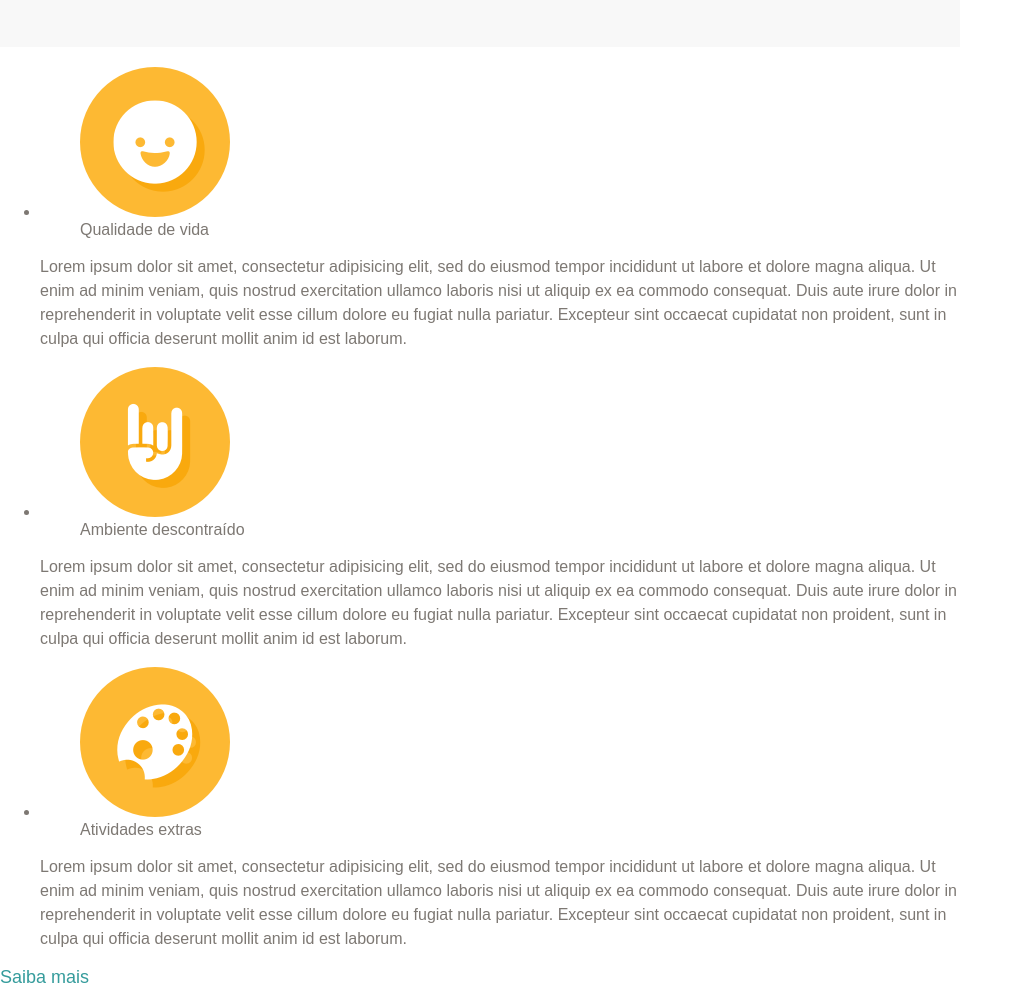
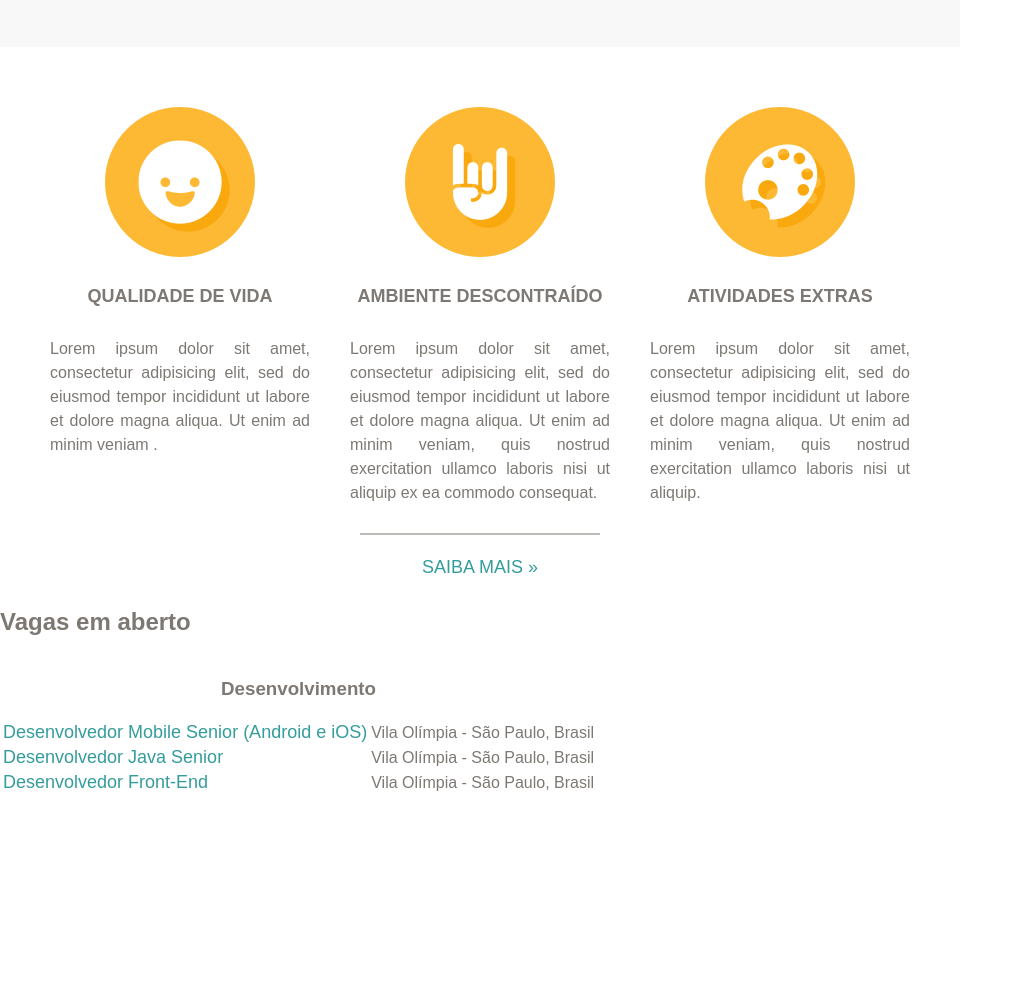
Before and after one commit to manuelbertelli/trabalhe-elo7, a plain HTML site: page index.html in a window 1280 px wide. Shown: the part 1240-2230 px from the top of the page, without its empty margins (0-1018 px from the left). After the commit the page ends 2036 px from the top, so only its background shows below. Drawn offline with Linux system fonts and the light colour scheme; a web font is replaced by a local one.

Commit message:
Styles for diferenciais section

```diff
--- a/css/style.css
+++ b/css/style.css
@@ -151,3 +151,34 @@ p { line-height: 2.4rem; }
 .time .integrantes .lista .item:last-child {
   margin-right: 0;
 }
+
+/* DIFERENCIAIS */
+.diferenciais {
+  text-align: center;
+}
+
+.diferenciais .lista {
+  margin: 4rem 3rem;
+  padding: 0;
+  margin-bottom: 0;
+}
+
+.diferenciais .lista .item {
+  text-align: justify;
+  list-style-type: none;
+  width: 26rem;
+  margin: 2rem;
+  margin-bottom: 0;
+  float: left;
+}
+
+.diferenciais .lista .item .figura {
+  text-align: center;
+  margin: 0;
+}
+
+.diferenciais .lista .item .titulo {
+  font-size: 1.8rem;
+  text-transform: uppercase;
+  margin: 2.5rem 0 3rem;
+}
--- a/index.html
+++ b/index.html
@@ -50,30 +50,37 @@
         </section>
 
         <section class="diferenciais">
-            <ul class="lista">
+            <ul class="lista clearfix">
                 <li class="item">
-                    <figure>
+                    <figure class="figura">
                         <img src="img/qualidade.png" alt=":)">
-                        <figcaption>Qualidade de vida</figcaption>
+                        <figcaption>
+                            <h2 class="titulo">Qualidade de vida</h2>
+                        </figcaption>
                     </figure>
-                    <p>Lorem ipsum dolor sit amet, consectetur adipisicing elit, sed do eiusmod tempor incididunt ut labore et dolore magna aliqua. Ut enim ad minim veniam, quis nostrud exercitation ullamco laboris nisi ut aliquip ex ea commodo consequat. Duis aute irure dolor in reprehenderit in voluptate velit esse cillum dolore eu fugiat nulla pariatur. Excepteur sint occaecat cupidatat non proident, sunt in culpa qui officia deserunt mollit anim id est laborum.</p>
+                    <p>Lorem ipsum dolor sit amet, consectetur adipisicing elit, sed do eiusmod tempor incididunt ut labore et dolore magna aliqua. Ut enim ad minim veniam .</p>
                 </li>
                 <li class="item">
-                    <figure>
+                    <figure class="figura">
                         <img src="img/descontracao.png" alt="\m/">
-                        <figcaption>Ambiente descontraído</figcaption>
+                        <figcaption>
+                            <h2 class="titulo">Ambiente descontraído</h2>
+                        </figcaption>
                     </figure>
-                    <p>Lorem ipsum dolor sit amet, consectetur adipisicing elit, sed do eiusmod tempor incididunt ut labore et dolore magna aliqua. Ut enim ad minim veniam, quis nostrud exercitation ullamco laboris nisi ut aliquip ex ea commodo consequat. Duis aute irure dolor in reprehenderit in voluptate velit esse cillum dolore eu fugiat nulla pariatur. Excepteur sint occaecat cupidatat non proident, sunt in culpa qui officia deserunt mollit anim id est laborum.</p>
+                    <p>Lorem ipsum dolor sit amet, consectetur adipisicing elit, sed do eiusmod tempor incididunt ut labore et dolore magna aliqua. Ut enim ad minim veniam, quis nostrud exercitation ullamco laboris nisi ut aliquip ex ea commodo consequat.</p>
                 </li>
                 <li class="item">
-                    <figure>
+                    <figure class="figura">
                         <img src="img/atividades.png" alt="**">
-                        <figcaption>Atividades extras</figcaption>
+                        <figcaption>
+                            <h2 class="titulo">Atividades extras</h2>
+                        </figcaption>
                     </figure>
-                    <p>Lorem ipsum dolor sit amet, consectetur adipisicing elit, sed do eiusmod tempor incididunt ut labore et dolore magna aliqua. Ut enim ad minim veniam, quis nostrud exercitation ullamco laboris nisi ut aliquip ex ea commodo consequat. Duis aute irure dolor in reprehenderit in voluptate velit esse cillum dolore eu fugiat nulla pariatur. Excepteur sint occaecat cupidatat non proident, sunt in culpa qui officia deserunt mollit anim id est laborum.</p>
+                    <p>Lorem ipsum dolor sit amet, consectetur adipisicing elit, sed do eiusmod tempor incididunt ut labore et dolore magna aliqua. Ut enim ad minim veniam, quis nostrud exercitation ullamco laboris nisi ut aliquip.</p>
                 </li>
             </ul>
-            <a href="#mais">Saiba mais</a>
+            <hr class="divisor">
+            <a class="button" href="#mais">Saiba mais</a>
         </section>
 
         <section class="vagas" id="vagas">
```
